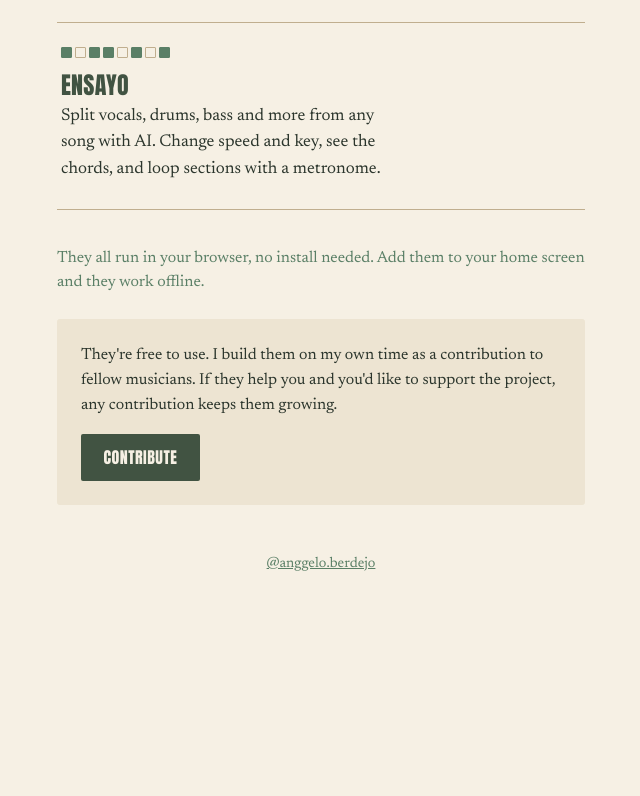
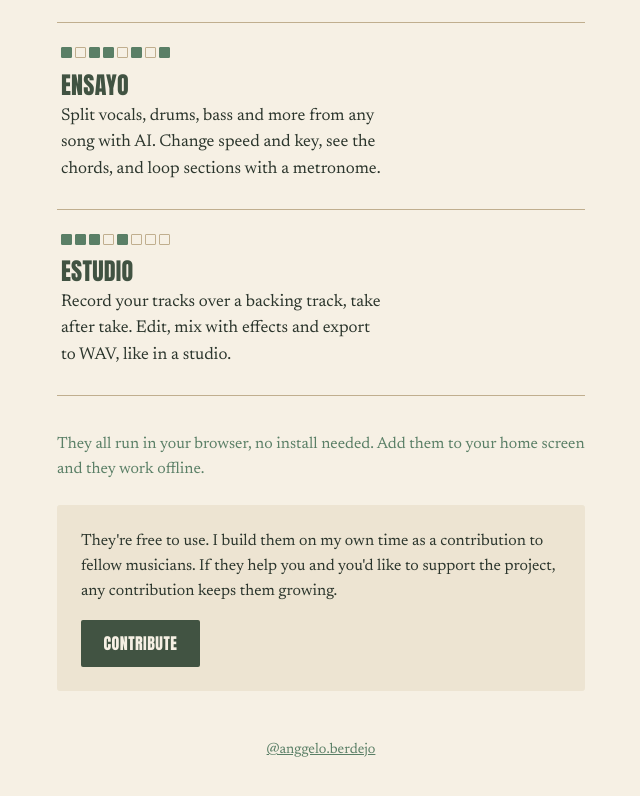
Before and after one commit to anggeloberdejo1-byte/apps, a plain HTML site: page index.html in a window 1280 px wide. Shown: the part 1041-1837 px from the top of the page, without its empty margins (319-959 px from the left). Before the commit the page ends 1686 px from the top, so only its background shows below. Drawn offline with Linux system fonts and the light colour scheme.

Commit message:
Agregar Estudio a la página de herramientas
Co-Authored-By: Claude Opus 5.5 <noreply@anthropic.com>

```diff
--- a/index.html
+++ b/index.html
@@ -4,7 +4,7 @@
 <meta charset="utf-8">
 <meta name="viewport" content="width=device-width, initial-scale=1">
 <title>Herramientas para músicos — Anggelo Berdejo</title>
-<meta name="description" content="Afinador Pro, Plan de Estudio, Metrónomo multipercusión, Velocidad Pro y Ensayo. Apps gratuitas para músicos, hechas por Anggelo Berdejo.">
+<meta name="description" content="Afinador Pro, Plan de Estudio, Metrónomo multipercusión, Velocidad Pro, Ensayo y Estudio. Apps gratuitas para músicos, hechas por Anggelo Berdejo.">
 <meta property="og:title" content="Herramientas para músicos — Anggelo Berdejo">
 <meta property="og:description" content="Afinador Pro, Plan de Estudio y Metrónomo multipercusión. Gratis, funcionan en el navegador.">
 <meta property="og:type" content="website">
@@ -263,6 +263,13 @@
          data-en="Split vocals, drums, bass and more from any song with AI. Change speed and key, see the chords, and loop sections with a metronome.">Separa la voz, la batería, el bajo y más de cualquier canción con IA. Cambia velocidad y tono, ve los acordes y repite secciones con metrónomo.</p>
     </a>
 
+    <a class="app" href="https://anggeloberdejo1-byte.github.io/Estudio/">
+      <span class="tira" aria-hidden="true"><i class="on"></i><i class="on"></i><i class="on"></i><i></i><i class="on"></i><i></i><i></i><i></i></span>
+      <h2 class="nombre">Estudio</h2>
+      <p data-es="Graba tus pistas encima de una base, una toma tras otra. Edita, mezcla con efectos y exporta en WAV, como en un estudio."
+         data-en="Record your tracks over a backing track, take after take. Edit, mix with effects and export to WAV, like in a studio.">Graba tus pistas encima de una base, una toma tras otra. Edita, mezcla con efectos y exporta en WAV, como en un estudio.</p>
+    </a>
+
   </nav>
 
   <p class="nota"
```
